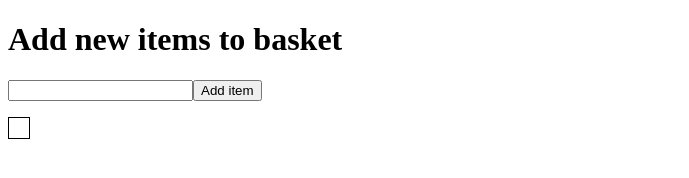
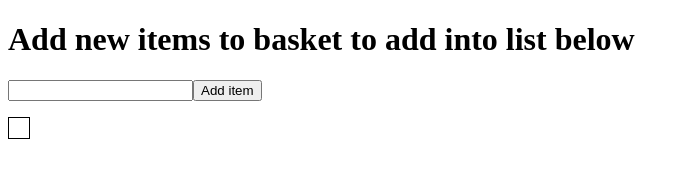
Before and after one commit to justinmgeorge/webDeveloperJoe, a plain HTML site: page index.html in a window 1280 px wide. Shown: the whole page, without its empty margins (0-689 px from the left). Drawn offline with Linux system fonts and the light colour scheme.

Commit message:
update index.html for updated label message

```diff
--- a/index.html
+++ b/index.html
@@ -6,7 +6,7 @@
 </head>
 <body>
 
-    <h1>Add new items to basket</h1>
+    <h1>Add new items to basket to add into list below</h1>
     <table id="table" class="table">
     <input id="userinput" type="text"/>
     <button id="enter">Add item</button>
```
